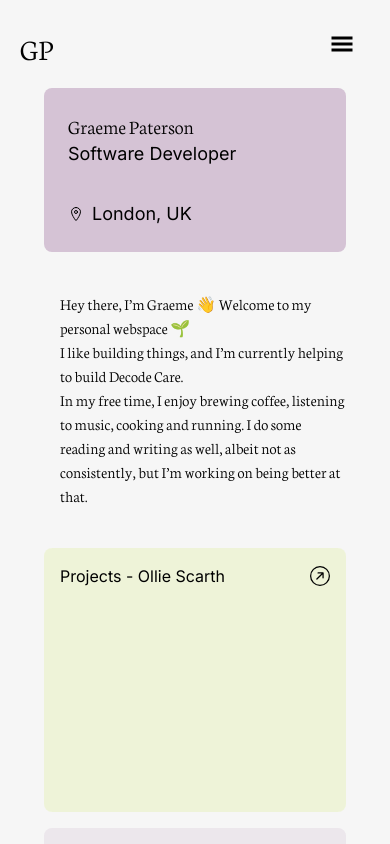
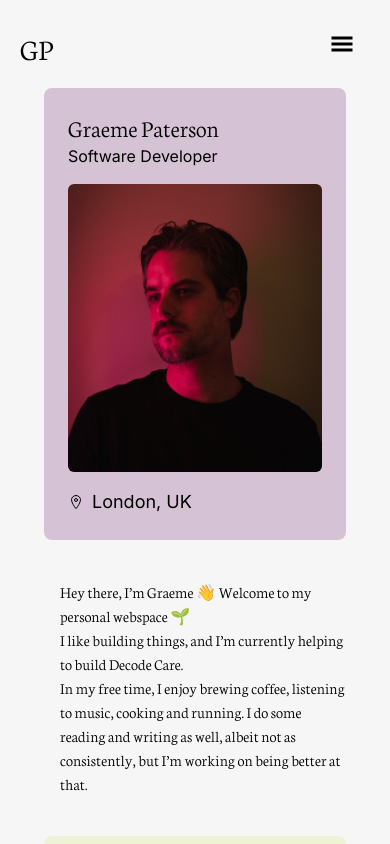
Before and after one commit to ghpaterson/graeme-paterson, a Next.js app: page / in a window 390 px wide. Shown: the top 844 px of the page. Built offline with nearby package versions, Linux system fonts and the light colour scheme.

Commit message:
mobile adjustments

```diff
--- a/components/Hero.js
+++ b/components/Hero.js
@@ -11,12 +11,14 @@ export default function Hero() {
       >
         <div className=" md:col-span-4 rounded-lg bg-thistle px-6 py-6 flex flex-col gap-4">
           <div>
-            <h1 className="text-xl md:text-4xl font-neuton">Graeme Paterson</h1>
-            <h2 className="text-lg md:text-xl">Software Developer</h2>
+            <h1 className="text-2xl md:text-4xl font-neuton">
+              Graeme Paterson
+            </h1>
+            <h2 className="text-md md:text-xl">Software Developer</h2>
           </div>
           <div
             alt="Graeme Portrait"
-            className="bg-Portrait bg-cover w-full h-[80%] flex flex-col rounded-md"
+            className="bg-Portrait bg-cover w-full h-72 md:h-[80%] flex flex-col rounded-md"
           />
           <div className="flex gap-2 items-center">
             <IoLocationOutline />
--- a/components/RowFour.js
+++ b/components/RowFour.js
@@ -17,7 +17,7 @@ export default function RowFour() {
           height={200}
           className="mt-6 mb-4 px-2 group-hover:scale-110 transition-transform"
         />
-        <h2 className="text-lg md:text-3xl font-neuton">Raw Data Feel</h2>
+        <h2 className="text-2xl md:text-3xl font-neuton">Raw Data Feel</h2>
         <h3 className="text-md md:text-lg text-gray-700">
           Everything Everything
         </h3>
--- a/components/RowThree.js
+++ b/components/RowThree.js
@@ -12,7 +12,7 @@ export default function RowThree() {
       className="grid md:h-[55vh] grid-cols-1 md:grid-cols-12 gap-4 my-4"
     >
       <div className="group md:col-span-4 rounded-lg bg-melon/30 hover:bg-melon px-4 py-4 md:py-0">
-        <div className="flex justify-between py-4 items-center">
+        <div className="flex justify-between items-center">
           <h1>Hobbies - Cooking</h1>
           <Link href={alldayGoodsURL} target="_blank">
             <BsArrowUpRightCircle className="text-xl group-hover:scale-110" />
@@ -26,8 +26,8 @@ export default function RowThree() {
             width={150}
             className="rounded-lg"
           />
-          <div className="flex flex-col">
-            <h1 className="text-xl md:text-3xl py-2 font-neuton">
+          <div className="flex flex-col text-sm md:text-md">
+            <h1 className="text-2xl md:text-3xl py-2 font-neuton">
               Allday Goods
             </h1>
             <p>Kitchen Knives</p>
--- a/components/RowTwo.js
+++ b/components/RowTwo.js
@@ -5,7 +5,7 @@ export default function RowTwo() {
   return (
     <section
       id="row-two"
-      className="grid h-[50vh] md:h-[55vh] grid-cols-1 md:grid-cols-12 gap-4"
+      className="grid md:h-[55vh] grid-cols-1 md:grid-cols-12 gap-4"
     >
       <div className="group md:col-span-8 rounded-lg bg-moss/30 hover:bg-moss">
         <div className="flex justify-between py-4 px-4 items-center">
@@ -19,7 +19,7 @@ export default function RowTwo() {
         <div className="flex justify-between py-4 px-4 items-center">
           <h1>Hobbies - Photography</h1>
         </div>
-        <div className="w-full h-[90%] bg-Bicycle bg-cover rounded-md"></div>
+        <div className="w-full h-44 md:h-[90%] bg-Bicycle bg-cover rounded-md"></div>
       </div>
     </section>
   );
```
